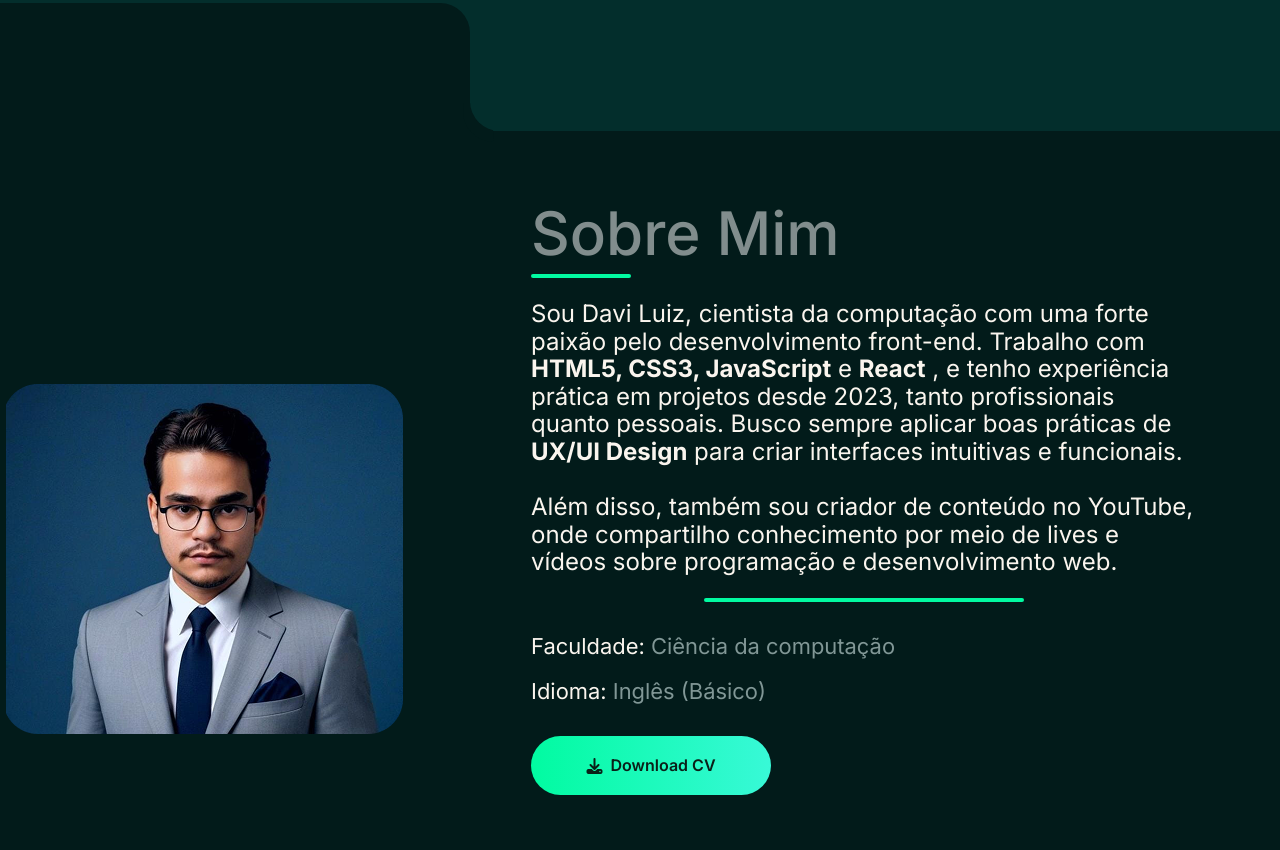
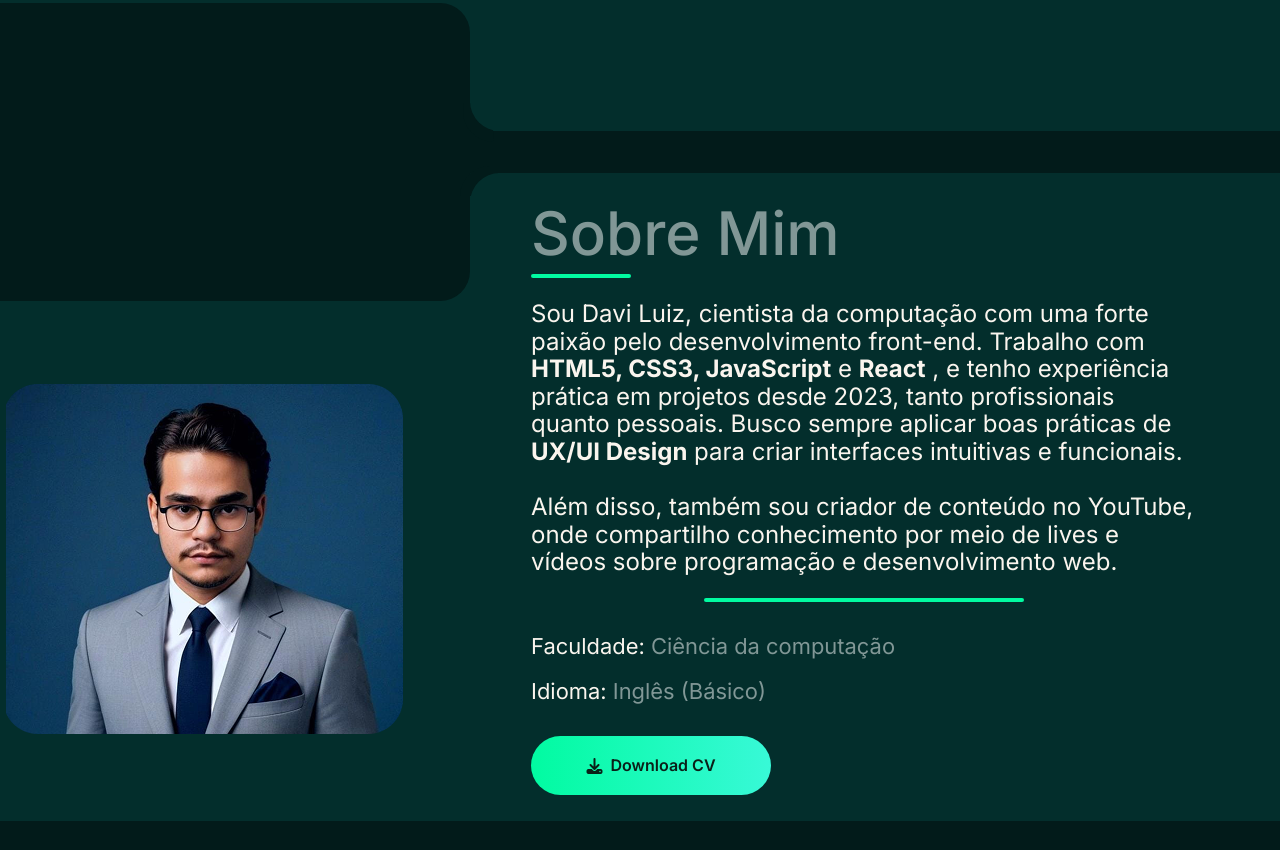
Before and after one commit to Davi-DevRoom/Meu_Portfolio, a plain HTML site: page index.html in a window 1280 px wide. Shown: the part 590-1440 px from the top of the page. Drawn offline with Linux system fonts and the light colour scheme.

Commit message:
bg about reset

```diff
--- a/index.html
+++ b/index.html
@@ -119,8 +119,8 @@
     </section>
 
     <section class="about__section" id="about">
-        <div class="about__me">
-            <span class="bottom"></span>
+        <div class="bg__about">
+            <span class="top"></span>
         </div>
 
         <div class="about__container">
```
